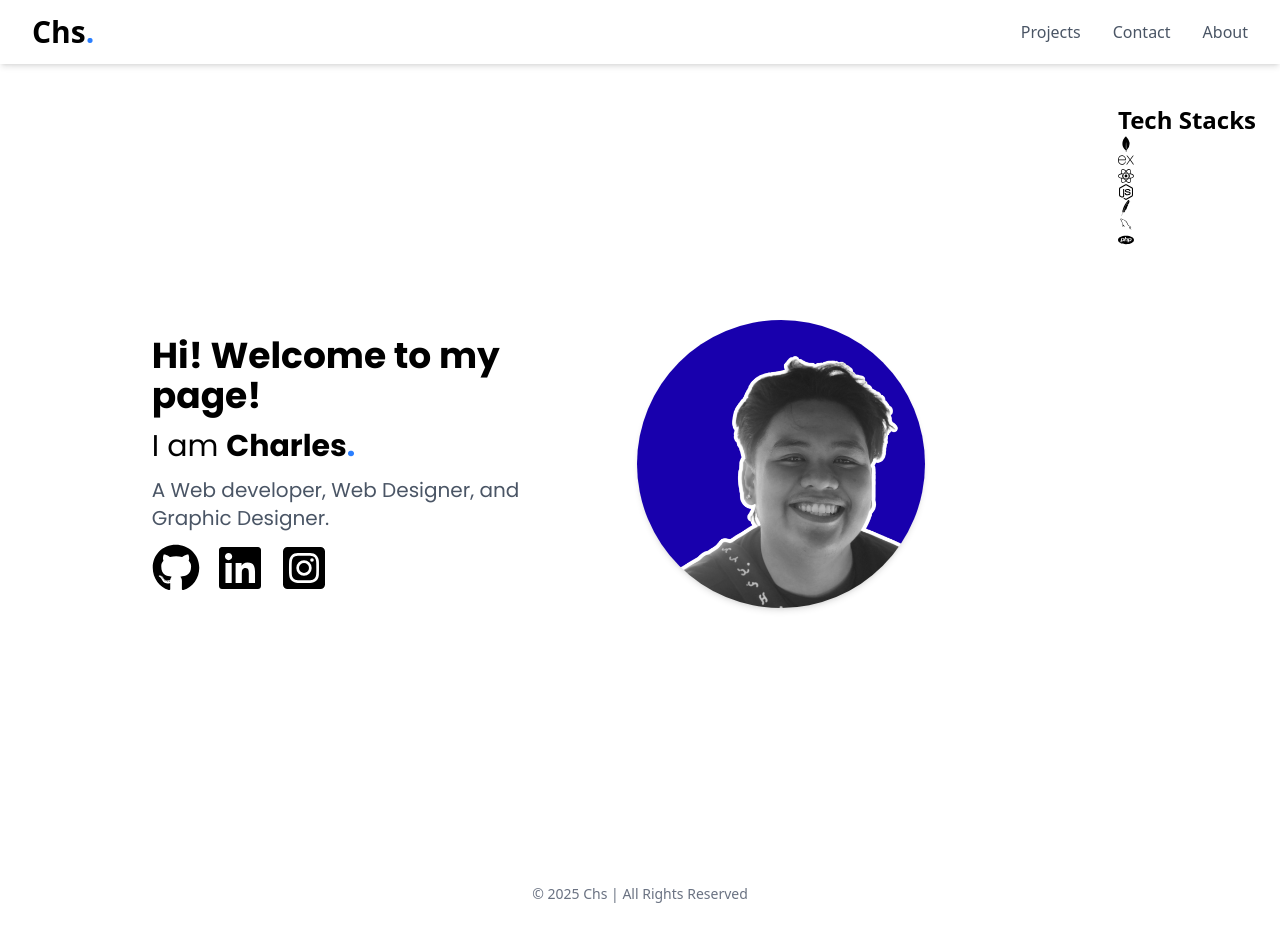
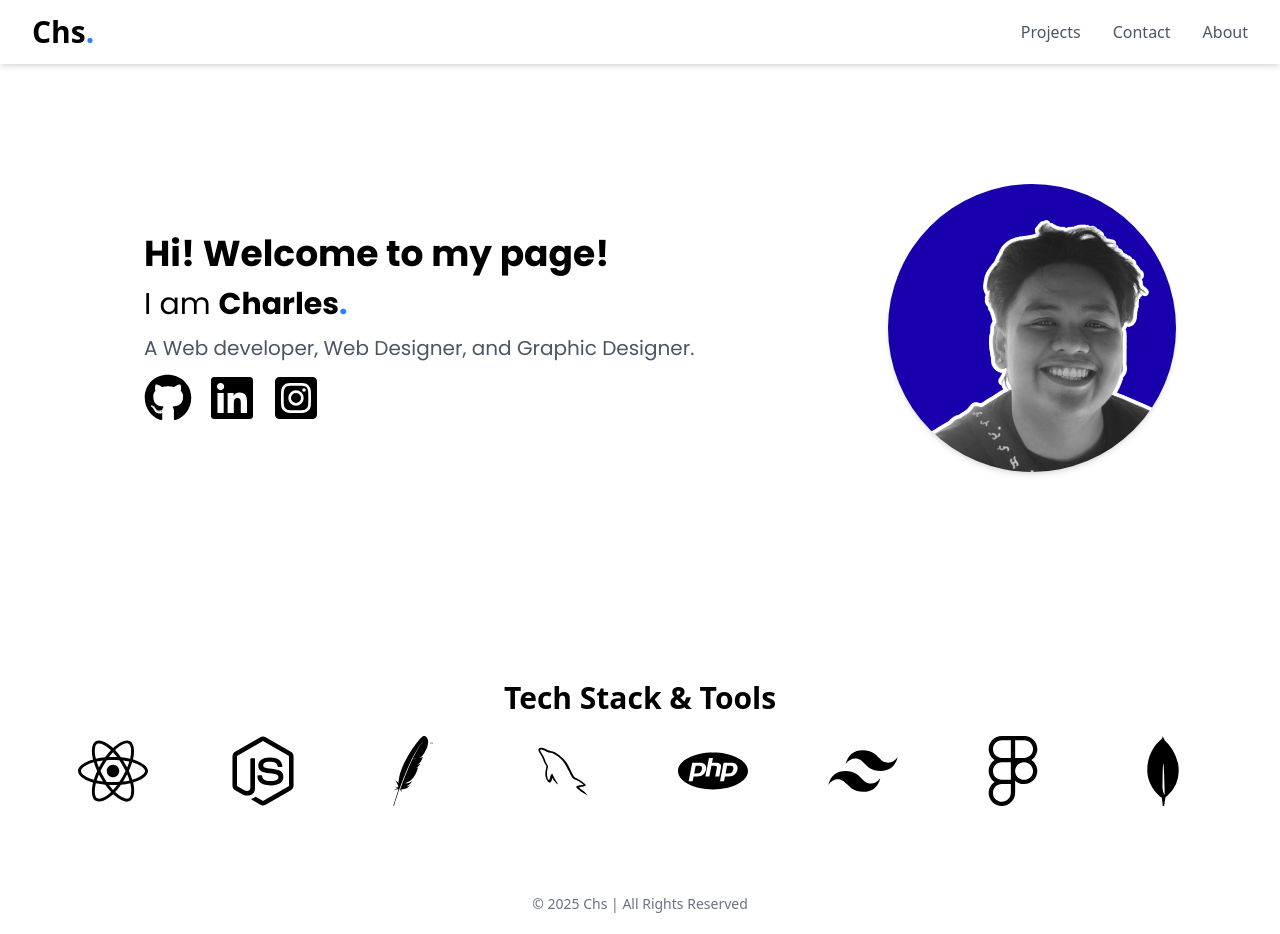
Before and after one commit to Charuzu28/Portfolio, a React (Vite) app in the folder client/: page / in a window 1280 px wide. Built offline with nearby package versions, Linux system fonts and the light colour scheme.

Commit message:
Added the marquee for tech stack and tools and adjust some spacing

```diff
--- a/client/package.json
+++ b/client/package.json
@@ -14,6 +14,7 @@
     "lucide-react": "^0.523.0",
     "react": "^19.1.0",
     "react-dom": "^19.1.0",
+    "react-fast-marquee": "^1.6.5",
     "react-icons": "^5.5.0",
     "react-router-dom": "^7.6.2",
     "tailwindcss": "^4.1.10"
--- /dev/null
+++ b/client/src/components/IconMarquee.jsx
@@ -0,0 +1,37 @@
+import React from 'react'
+import { SiMongodb, SiExpress, SiApache, SiPhp } from 'react-icons/si'
+import { FaReact, FaNodeJs, FaFigma } from 'react-icons/fa'
+import { DiMysql } from 'react-icons/di'
+import { RiTailwindCssFill } from 'react-icons/ri'
+import Marquee from 'react-fast-marquee'
+
+
+const icons = [
+  {icon: <SiMongodb size={70} />, label: "Mongodb"},
+  {icon: <SiExpress size={70}/>, label: "Express"},
+  {icon: <FaReact size={70}/>, label: "React"},
+  {icon: <FaNodeJs size={70}/>, label: "Nodejs"},
+  {icon: <SiApache size={70}/>, label: "Apache"},
+  {icon: <DiMysql size={70}/>, label: "MySQL"},
+  {icon: <SiPhp size={70}/>, label: "PHP"},
+  {icon: <RiTailwindCssFill size={70}/>, label: "TailwindCSS"},
+  {icon: <FaFigma size={70}/>, label: "Figma"},
+]
+const IconMarquee = () => {
+  return (
+    <div className='mt-5'>
+        <Marquee className='' speed={50} gradient={false}>
+            {icons.map((item,idx) => (
+                <div
+                key={idx}
+                className='mr-20'
+                title={item.label}>
+                    {item.icon}
+                </div>
+            ))}
+        </Marquee>
+    </div>
+  )
+}
+
+export default IconMarquee
--- a/client/src/pages/Home.jsx
+++ b/client/src/pages/Home.jsx
@@ -1,16 +1,18 @@
 import { FaGithub } from 'react-icons/fa'
 import { FaLinkedin } from "react-icons/fa";
+
 import { FaInstagramSquare } from "react-icons/fa";
+
 import myPhoto from './../assets/2.png'
-import { SiMongodb, SiExpress, SiPhp ,SiApache } from "react-icons/si";
-import { FaReact, FaNodeJs } from "react-icons/fa";
-import { DiMysql } from "react-icons/di";
+import IconMarquee from '../components/IconMarquee';
+
+
 
 const Home = () => {
   return (
-    <main className='flex px-6 py-10 min-h-screen mx-auto max-w-7xl'>
-      <section className='flex flex-col-reverse md:flex-row items-center justify-center mx-auto'>
-          <div className='flex-1 text-center md:text-left space-y-3'>
+    <main className='px-6 py-10 min-h-screen mx-auto max-w-7xl space-x-7'>
+      <section className='flex flex-col-reverse md:flex-row items-center justify-center mx-auto md:p-20 md:m-0 m-10'>
+          <div className='flex-1 text-center md:text-left space-y-3 p-10'>
             <h1 className='text-3xl md:text-4xl font-bold font-poppins'>Hi! Welcome to my page!</h1>
               <h2 className='text-2xl md:text-3xl font-poppins'>I am <span className='font-poppins font-bold'>Charles</span><span className='text-blue-500 font-bold'>.</span></h2>
               <p className='text-lg md:text-xl text-gray-600 font-poppins'>A Web developer, Web Designer, and Graphic Designer.</p>
@@ -40,7 +42,7 @@ const Home = () => {
               </div>
           </div>
 
-          <div className='flex-1 flex items-center justify-center mb-10 md:mb-0'>
+          <div className='flex items-center justify-center mb-10 md:mb-0'>
             {/* <div className='bg-gray-300 shadow-md rounded-full w-48 h-48 md:w-72 md:h-72'>
             </div> */}
             <img
@@ -51,20 +53,12 @@ const Home = () => {
           </div>
       </section>
 
+       <div className="my-25" />
+
         {/* Tech stack */}
-      <section className=''>
-            <h2 className='text-black font-bold text-2xl'>Tech Stacks</h2>
-            <div>
-              <SiMongodb />
-              <SiExpress />
-              <FaReact />
-              <FaNodeJs />
-            </div>
-            <div>
-              <SiApache />
-              <DiMysql />
-              <SiPhp />
-            </div>
+      <section className='mt-10 py-7 px-7'>
+        <h3 className="text-3xl text-center font-bold mb-4">Tech Stack & Tools</h3>
+           <IconMarquee />
       </section>
     </main>
   )
```
Also changed, not shown: 1 other file (tests, documents, lock files or other folders).
